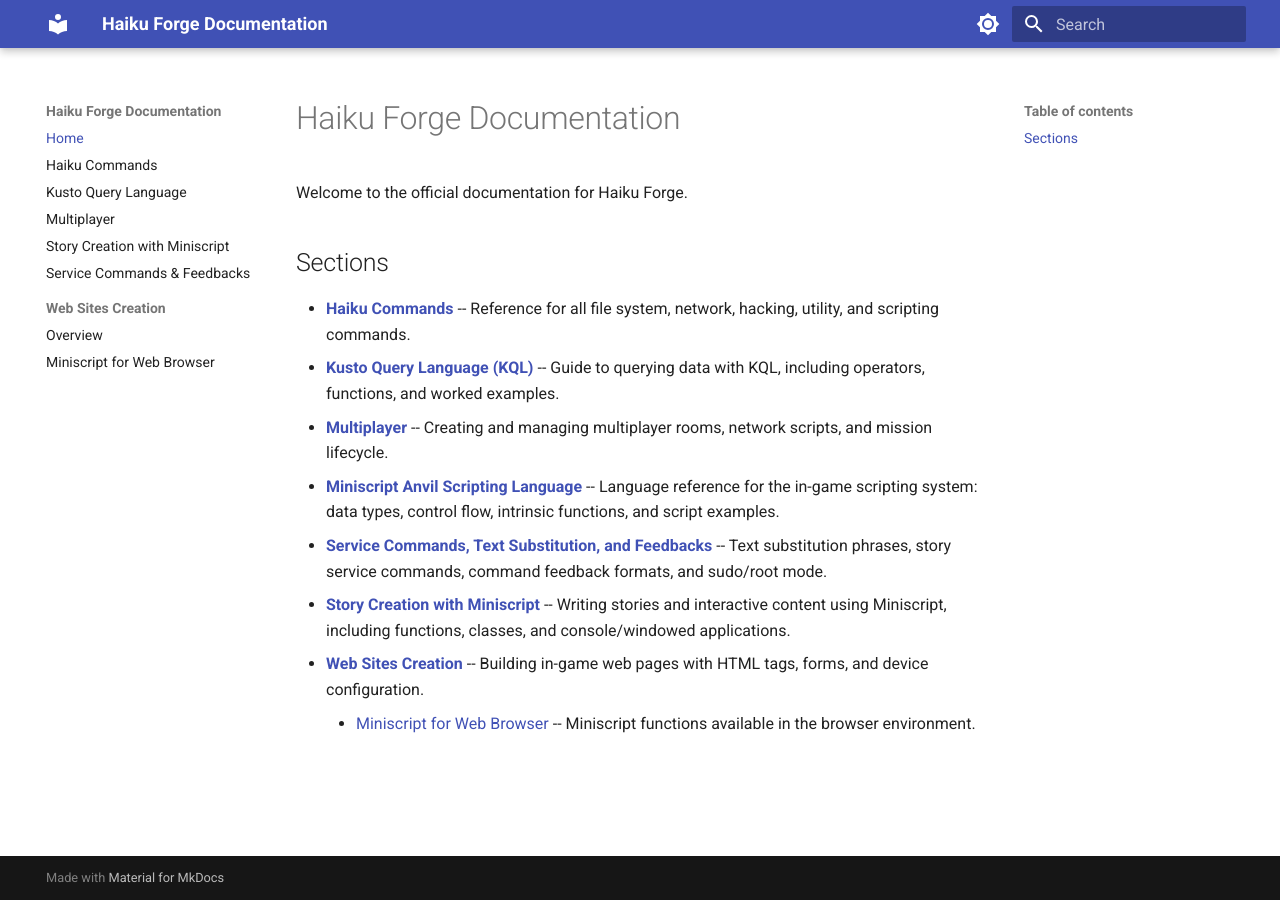
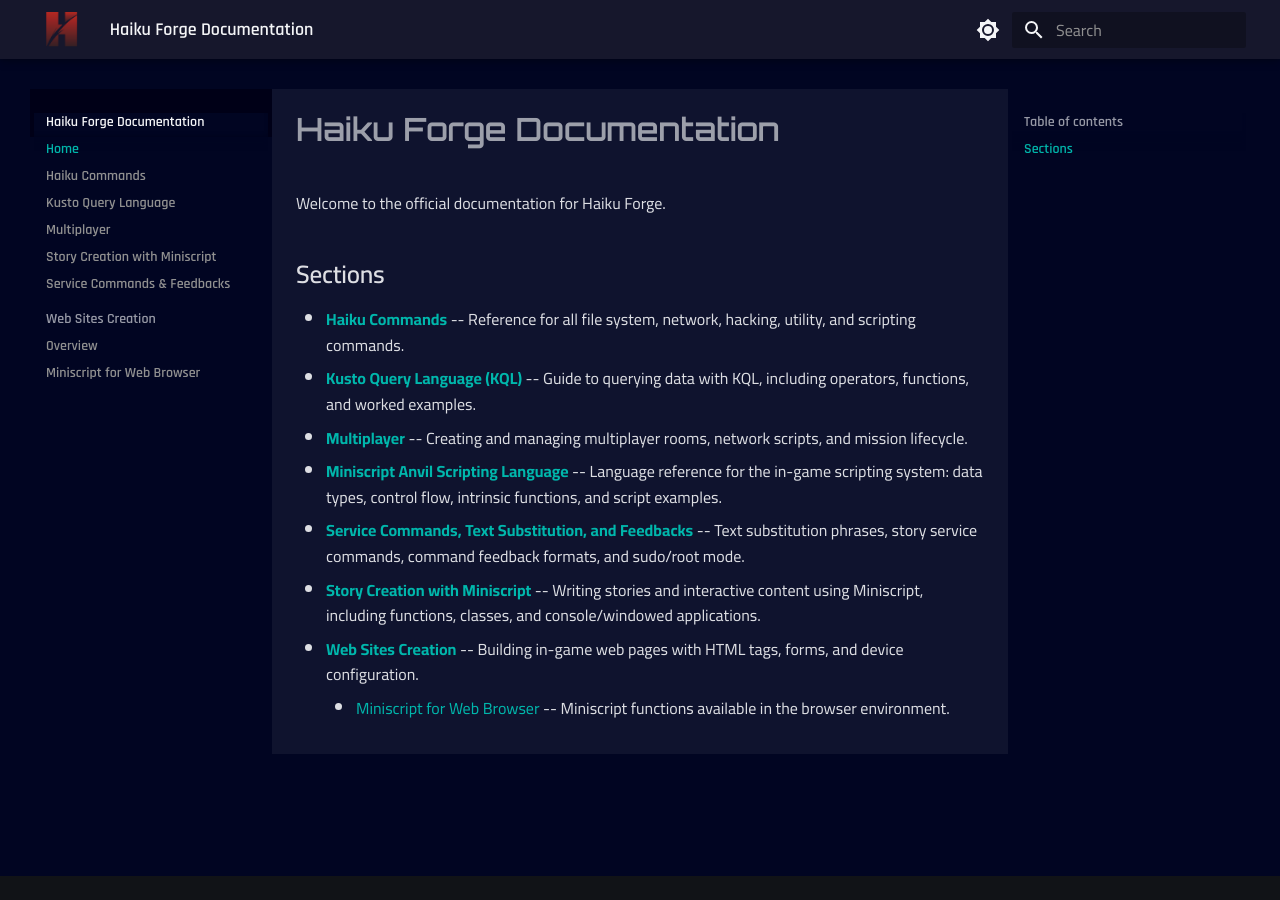
Before and after one commit to haiku-inc/HaikuForgeDocumentation, an MkDocs documentation site: the page built from docs/index.md, in a window 1280 px wide. Built offline with MkDocs 1.6.1 and Material for MkDocs 9.7.7, drawn with Linux system fonts in a browser that asks for light colours.

Commit message:
[ADD] Haiku theme styling

```diff
--- /dev/null
+++ b/docs/stylesheets/haiku.css
@@ -0,0 +1,227 @@
+@import url("https://fonts.googleapis.com/css2?family=Cairo:wght@400;500;600;700&family=Inconsolata:wght@400;500&family=Open+Sans:ital,wght@0,400;0,600;1,400&family=Orbitron:wght@500;600;700&family=Rajdhani:wght@400;500;600;700&display=swap");
+
+/* ----- Light (:root.light / light-theme mixin) ----- */
+[data-md-color-scheme="default"] {
+  --haiku-primary: #0a605c;
+  --haiku-primary-dark: #004a41;
+  --haiku-primary-light: #e6ffff;
+  --haiku-secondary: #0da09c;
+  --haiku-tertiary: #4267a9;
+  --haiku-bg: #f3f3f3;
+  --haiku-header: #eeeeee;
+  --haiku-sidebar: #dddddd;
+  --haiku-card: #ffffff;
+  --haiku-text: #0b0b0b;
+  --haiku-text-dimmed: #646474;
+  --haiku-code-bg: #fafafc;
+  --haiku-code-fg: #0b0b0b;
+  --haiku-footer-bg: #0a605c;
+  --haiku-selection-bg: #fcba28;
+  --haiku-selection-fg: #0f0d0e;
+
+  --md-primary-fg-color: var(--haiku-primary);
+  --md-primary-fg-color--light: var(--haiku-secondary);
+  --md-primary-fg-color--dark: var(--haiku-primary-dark);
+  --md-accent-fg-color: var(--haiku-secondary);
+  --md-accent-fg-color--transparent: #0da09c22;
+  --md-typeset-a-color: var(--haiku-primary);
+  --md-default-fg-color: #0b0b0bde;
+  --md-default-fg-color--light: #0b0b0b8f;
+  --md-default-fg-color--lighter: #0b0b0b52;
+  --md-default-fg-color--lightest: #0b0b0b1f;
+  --md-default-bg-color: var(--haiku-bg);
+  --md-code-fg-color: var(--haiku-code-fg);
+  --md-code-bg-color: var(--haiku-code-bg);
+  --md-footer-fg-color: #ffffffb8;
+  --md-footer-fg-color--light: #ffffff73;
+  --md-footer-bg-color: var(--haiku-footer-bg);
+}
+
+/* ----- Dark (:root.dark / dark-theme mixin) ----- */
+[data-md-color-scheme="slate"] {
+  --haiku-primary: #00b7ac;
+  --haiku-primary-dark: #0a605c;
+  --haiku-primary-light: #e6ffff;
+  --haiku-secondary: #d0f83e;
+  --haiku-tertiary: #6287c9;
+  --haiku-bg: #010522;
+  --haiku-header: #16172c;
+  --haiku-sidebar: #000017;
+  --haiku-card: #0f132e;
+  --haiku-text: #f4f5f7;
+  --haiku-text-dimmed: #909090;
+  --haiku-code-bg: #23272f;
+  --haiku-code-fg: #f4f5f7;
+  --haiku-footer-bg: #0a605c;
+  --haiku-selection-bg: #fcba28;
+  --haiku-selection-fg: #0f0d0e;
+
+  --md-primary-fg-color: var(--haiku-primary);
+  --md-primary-fg-color--light: #33c4bb;
+  --md-primary-fg-color--dark: var(--haiku-primary-dark);
+  --md-accent-fg-color: var(--haiku-secondary);
+  --md-accent-fg-color--transparent: #d0f83e33;
+  --md-typeset-a-color: var(--haiku-primary);
+  --md-default-fg-color: #f4f5f7e6;
+  --md-default-fg-color--light: #f4f5f79e;
+  --md-default-fg-color--lighter: #f4f5f761;
+  --md-default-fg-color--lightest: #f4f5f71f;
+  --md-default-bg-color: var(--haiku-bg);
+  --md-code-fg-color: var(--haiku-code-fg);
+  --md-code-bg-color: var(--haiku-code-bg);
+  --md-footer-fg-color: #ffffffb8;
+  --md-footer-fg-color--light: #ffffff66;
+  --md-footer-bg-color: var(--haiku-footer-bg);
+}
+
+/* App-style header (neutral bar), not solid primary */
+[data-md-color-scheme="default"] .md-header {
+  background-color: var(--haiku-header);
+  color: var(--haiku-text);
+  box-shadow: 0 0 0.05rem #0000000d, 0 0.2rem 0.4rem #6a6d8526;
+}
+
+[data-md-color-scheme="slate"] .md-header {
+  background-color: var(--haiku-header);
+  color: var(--haiku-text);
+  box-shadow: 0 0 0.2rem #00000040, 0 0.2rem 0.4rem #0003;
+}
+
+[data-md-color-scheme="default"] .md-header__button,
+[data-md-color-scheme="default"] .md-header__topic,
+[data-md-color-scheme="default"] .md-search__input,
+[data-md-color-scheme="default"] .md-search__icon,
+[data-md-color-scheme="default"] .md-source__fact,
+[data-md-color-scheme="default"] .md-source__repository {
+  color: var(--haiku-text);
+}
+
+[data-md-color-scheme="slate"] .md-header__button,
+[data-md-color-scheme="slate"] .md-header__topic,
+[data-md-color-scheme="slate"] .md-search__input,
+[data-md-color-scheme="slate"] .md-search__icon,
+[data-md-color-scheme="slate"] .md-source__fact,
+[data-md-color-scheme="slate"] .md-source__repository {
+  color: var(--haiku-text);
+}
+
+[data-md-color-scheme="default"] .md-search__input::placeholder {
+  color: var(--haiku-text-dimmed);
+}
+
+[data-md-color-scheme="slate"] .md-search__input::placeholder {
+  color: var(--haiku-text-dimmed);
+}
+
+/* Sidebar — background-sidebar */
+[data-md-color-scheme="default"] .md-sidebar--primary {
+  background-color: var(--haiku-sidebar);
+}
+
+[data-md-color-scheme="slate"] .md-sidebar--primary {
+  background-color: var(--haiku-sidebar);
+}
+
+[data-md-color-scheme="default"] .md-nav--primary .md-nav__title {
+  color: var(--haiku-text);
+}
+
+[data-md-color-scheme="slate"] .md-nav--primary .md-nav__title {
+  color: var(--haiku-text);
+}
+
+[data-md-color-scheme="default"] .md-nav__link {
+  color: var(--haiku-text-dimmed);
+}
+
+[data-md-color-scheme="slate"] .md-nav__link {
+  color: var(--haiku-text-dimmed);
+}
+
+[data-md-color-scheme="default"] .md-nav__link--active,
+[data-md-color-scheme="default"] .md-nav__link:hover {
+  color: var(--haiku-primary);
+}
+
+[data-md-color-scheme="slate"] .md-nav__link--active,
+[data-md-color-scheme="slate"] .md-nav__link:hover {
+  color: var(--haiku-primary);
+}
+
+/* Content surface — card-like */
+[data-md-color-scheme="default"] .md-content {
+  background-color: var(--haiku-card);
+}
+
+[data-md-color-scheme="slate"] .md-content {
+  background-color: var(--haiku-card);
+}
+
+/* Typography — mui-theme-reset: body Cairo; heading1 Orbitron; heading2 Cairo; heading3 Rajdhani */
+.md-typeset {
+  font-family: "Cairo", "Open Sans", sans-serif;
+}
+
+.md-typeset h1 {
+  font-family: "Orbitron", sans-serif;
+  font-weight: 600;
+}
+
+.md-typeset h2 {
+  font-family: "Cairo", "Courier New", monospace;
+  font-weight: 600;
+}
+
+.md-typeset h3,
+.md-typeset h4,
+.md-typeset h5,
+.md-typeset h6,
+.md-typeset .admonition-title {
+  font-family: "Rajdhani", sans-serif;
+  font-weight: 600;
+}
+
+.md-header__topic,
+.md-nav__title,
+.md-ellipsis {
+  font-family: "Rajdhani", sans-serif;
+  font-weight: 600;
+}
+
+.md-tabs__link {
+  font-family: "Orbitron", sans-serif;
+  font-weight: 500;
+  letter-spacing: 0.03em;
+}
+
+.md-typeset code,
+.md-typeset pre > code,
+.md-typeset kbd {
+  font-family: "Inconsolata", ui-monospace, monospace;
+}
+
+.md-search__input,
+.md-header__option,
+.md-version {
+  font-family: "Cairo", sans-serif;
+}
+
+/* Text selection — text-selection-bg from SCSS */
+.md-typeset ::selection {
+  background-color: var(--haiku-selection-bg);
+  color: var(--haiku-selection-fg);
+}
+
+.md-header ::selection,
+.md-sidebar ::selection,
+.md-search__form ::selection {
+  background-color: var(--haiku-selection-bg);
+  color: var(--haiku-selection-fg);
+}
+
+/* Logo */
+.md-header__button.md-logo img {
+  height: 1.75rem;
+  width: auto;
+  object-fit: contain;
+}
--- a/mkdocs.yml
+++ b/mkdocs.yml
@@ -3,6 +3,11 @@
 
 theme:
   name: material
+  logo: assets/haiku-logo.png
+  favicon: assets/haiku-logo.png
+  font:
+    text: Cairo
+    code: Inconsolata
   features:
     - navigation.sections
     - navigation.expand
@@ -10,15 +15,27 @@
     - search.highlight
     - content.code.copy
     - navigation.top
+  # Use built-in scheme names (slate / default) so the palette toggle and
+  # localStorage work reliably. First entry = default for new visitors.
   palette:
-    - scheme: default
+    - scheme: slate
+      primary: custom
+      accent: custom
       toggle:
         icon: material/brightness-7
-        name: Switch to dark mode
-    - scheme: slate
+        name: Switch to light mode
+    - scheme: default
+      primary: custom
+      accent: custom
       toggle:
         icon: material/brightness-4
-        name: Switch to light mode
+        name: Switch to dark mode
+
+extra_css:
+  - stylesheets/haiku.css
+
+extra:
+  generator: false
 
 markdown_extensions:
   - tables
```
Also changed, not shown: docs/assets/haiku-logo.png (added).
